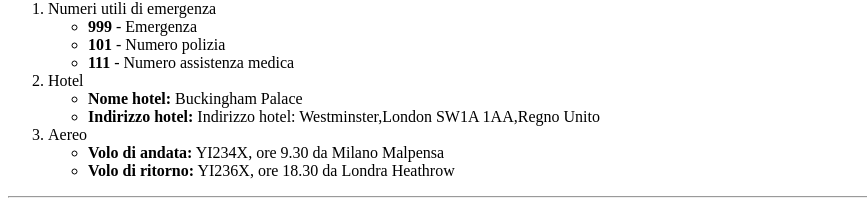
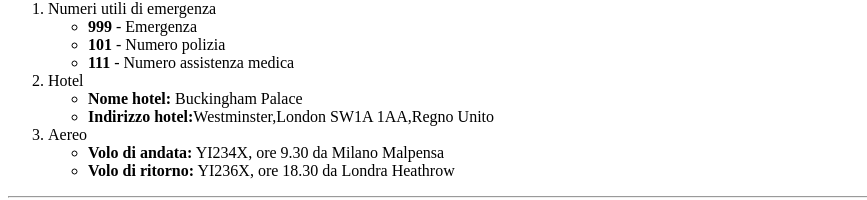
Before and after one commit to federicoverbicaro/html-london-trip, a plain HTML site: page index.html in a window 1280 px wide. Shown: the part 1096-1296 px from the top of the page, without its empty margins (0-867 px from the left). Drawn offline with Linux system fonts and the light colour scheme.

Commit message:
Correzione text e Esercizio completato

```diff
--- a/index.html
+++ b/index.html
@@ -87,7 +87,7 @@
             <li>Hotel
                 <ul>
                     <li><strong>Nome hotel:</strong> Buckingham Palace</li>
-                    <li><strong>Indirizzo hotel:</strong> Indirizzo hotel: Westminster,London SW1A 1AA,Regno Unito </li>
+                    <li><strong>Indirizzo hotel:</strong>Westminster,London SW1A 1AA,Regno Unito </li>
                 </ul>
             </li>
 
```
